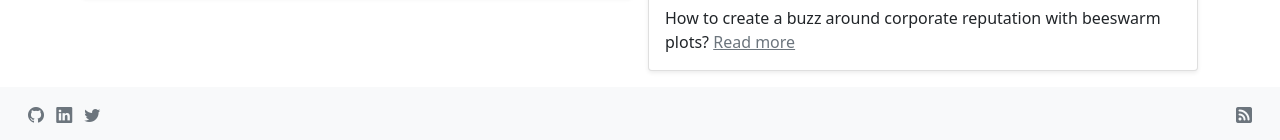
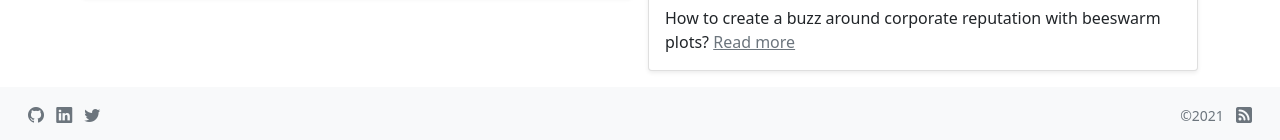
Before and after one commit to iaindillingham/iaindillingham.github.io, a Jekyll site: the page built from index.md, in a window 1280 px wide. Shown: the part 788-928 px from the top of the page. Built offline with Jekyll 4.4.1, drawn with Linux system fonts in a browser that asks for light colours; nearby versions of some CDN libraries.

Commit message:
Add copyright

```diff
--- a/_includes/footer.html
+++ b/_includes/footer.html
@@ -3,6 +3,9 @@
     <a rel="me" class="link-secondary me-2" href="https://github.com/{{ site.github_username | cgi_escape | escape }}" title="{{ site.github_username | escape }}"><i class="bi bi-github"></i></a>
     <a rel="me" class="link-secondary me-2" href="https://www.linkedin.com/in/{{ site.linkedin_username | cgi_escape | escape }}" title="{{ site.linkedin_username | escape }}"><i class="bi bi-linkedin"></i></a>
     <a rel="me" class="link-secondary me-2" href="https://twitter.com/{{ site.twitter_username | cgi_escape | escape }}" title="{{ site.twitter_username | escape }}"><i class="bi bi-twitter"></i></a>
-    <a rel="me" class="link-secondary float-end" href="{{ 'feed.xml' | relative_url }}" title="RSS"><i class="bi bi-rss-fill"></i></a>
+    <span class="float-end">
+      <small class="text-secondary me-2">&copy;{{ site.time | date: "%Y" }}</small>
+      <a rel="me" class="link-secondary" href="{{ 'feed.xml' | relative_url }}" title="RSS"><i class="bi bi-rss-fill"></i></a>
+    </span>
   </div>
 </footer>
```
